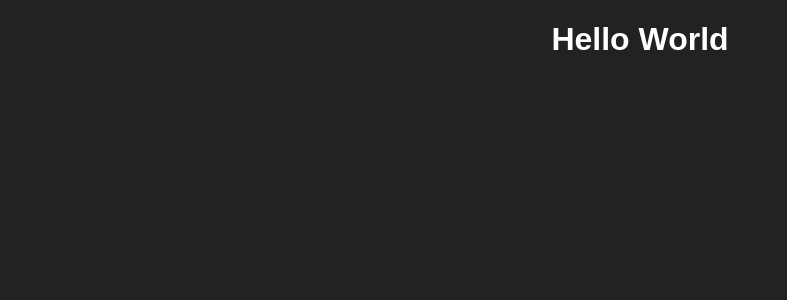
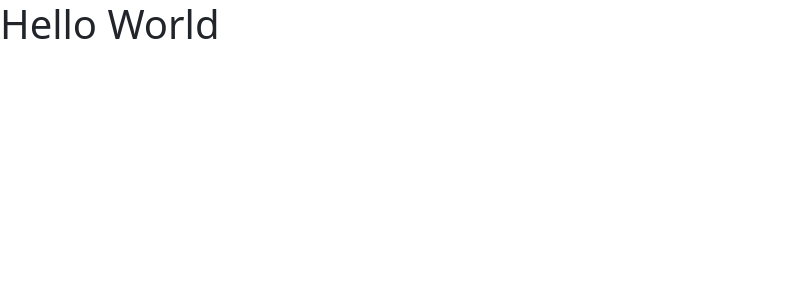
Before and after one commit to eko-develops/GainsTracker-Client, a React (Vite) app: page / in a window 1280 px wide. Shown: the top 300 px of the page, without its empty margins (0-787 px from the left). Built offline with nearby package versions, Linux system fonts and the light colour scheme.

Commit message:
import bootstrap

```diff
--- a/src/App.tsx
+++ b/src/App.tsx
@@ -1,11 +1,5 @@
-import './App.scss';
-
 function App() {
-	return (
-		<div className="App">
-			<h1>Hello World</h1>
-		</div>
-	);
+	return <h1>Hello World</h1>;
 }
 
 export default App;
--- a/src/main.tsx
+++ b/src/main.tsx
@@ -1,7 +1,7 @@
 import React from 'react';
 import ReactDOM from 'react-dom/client';
 import App from './App';
-import './index.scss';
+import 'bootstrap/dist/css/bootstrap.min.css';
 
 ReactDOM.createRoot(document.getElementById('root') as HTMLElement).render(
 	<React.StrictMode>
```
